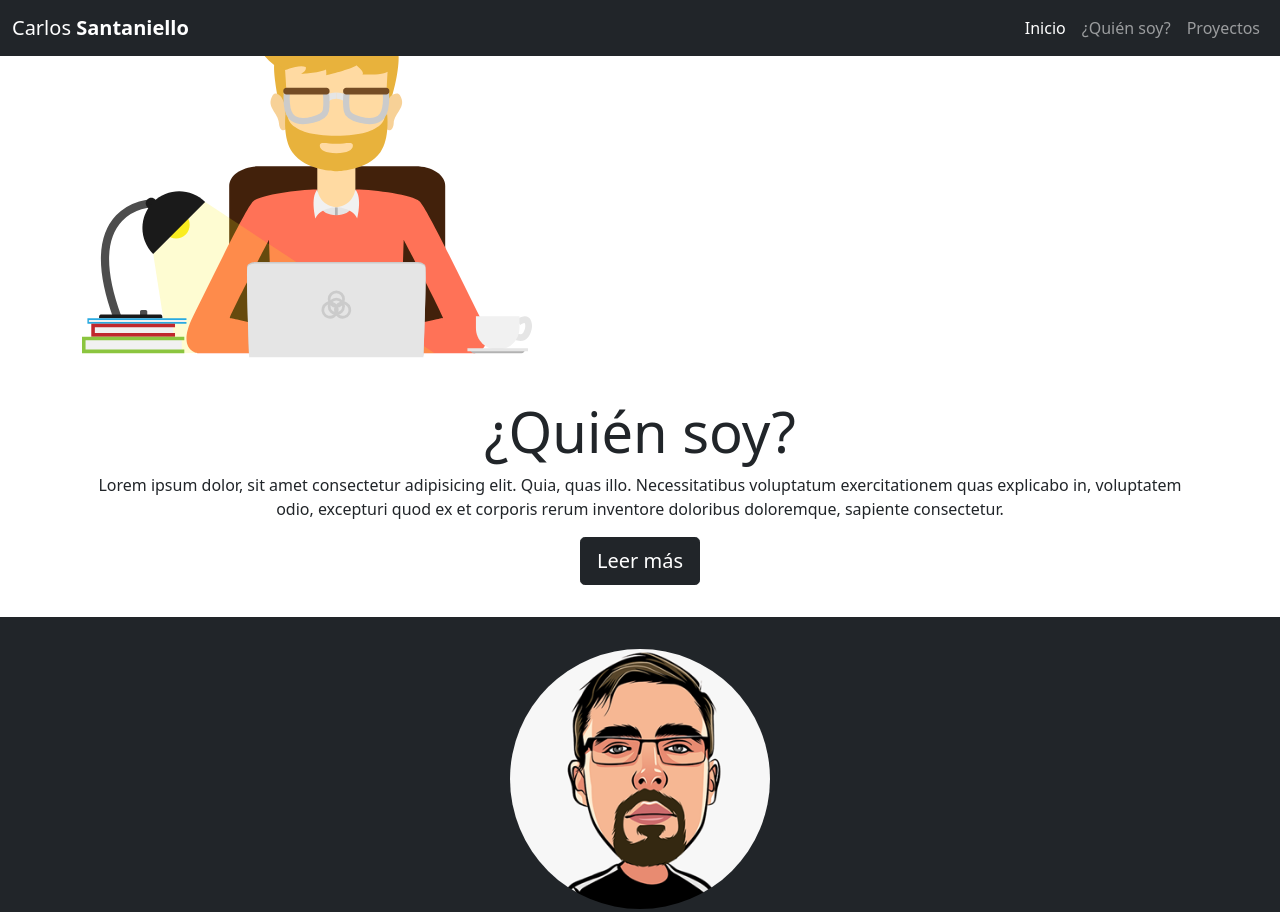
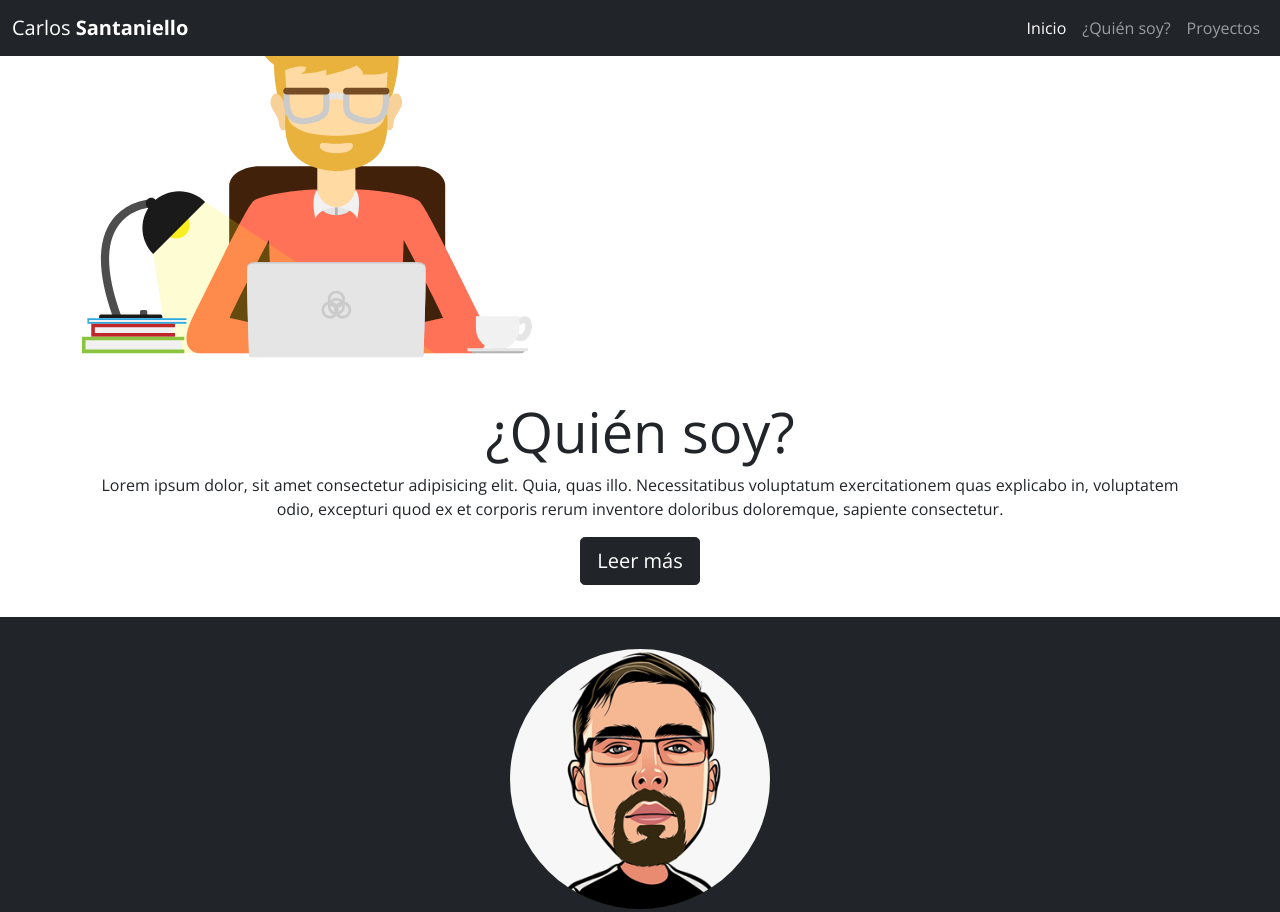
Before and after one commit to cesantaniello/portfolio-bootstrap, a plain HTML site: page index.html in a window 1280 px wide. Shown: the top 912 px of the page. Drawn offline with nearby package versions, Linux system fonts and the light colour scheme.

Commit message:
7.Add Fonts

```diff
--- a/css/styles.scss
+++ b/css/styles.scss
@@ -1,5 +1,9 @@
 html{
     font-size: 13px;
+}
+
+body{
+    font-family: 'Open Sans', sans-serif;
 }
 
 .card:hover{
--- a/index.html
+++ b/index.html
@@ -5,9 +5,12 @@
     <meta charset="utf-8">
     <meta name="viewport" content="width=device-width, initial-scale=1">
     <link rel="shortcut icon" type="image/x-icon" href="/images/favicon.ico">
+    <link href="https://fonts.googleapis.com/css2?family=Open+Sans:ital,wght@0,400;0,700;1,400;1,700&display=swap" rel="stylesheet">
+
     <!-- Bootstrap CSS -->
     <link href="https://cdn.jsdelivr.net/npm/bootstrap@5.0.2/dist/css/bootstrap.min.css" rel="stylesheet" integrity="sha384-EVSTQN3/azprG1Anm3QDgpJLIm9Nao0Yz1ztcQTwFspd3yD65VohhpuuCOmLASjC" crossorigin="anonymous">
-
+    <link rel="preconnect" href="https://fonts.googleapis.com">
+    <link rel="preconnect" href="https://fonts.gstatic.com" crossorigin>
     <link rel="stylesheet" href="./css/styles.css">
     <title>Portafolio de proyectos</title>
 </head>
```
Also changed, not shown: css/styles.css, 1 other file.
